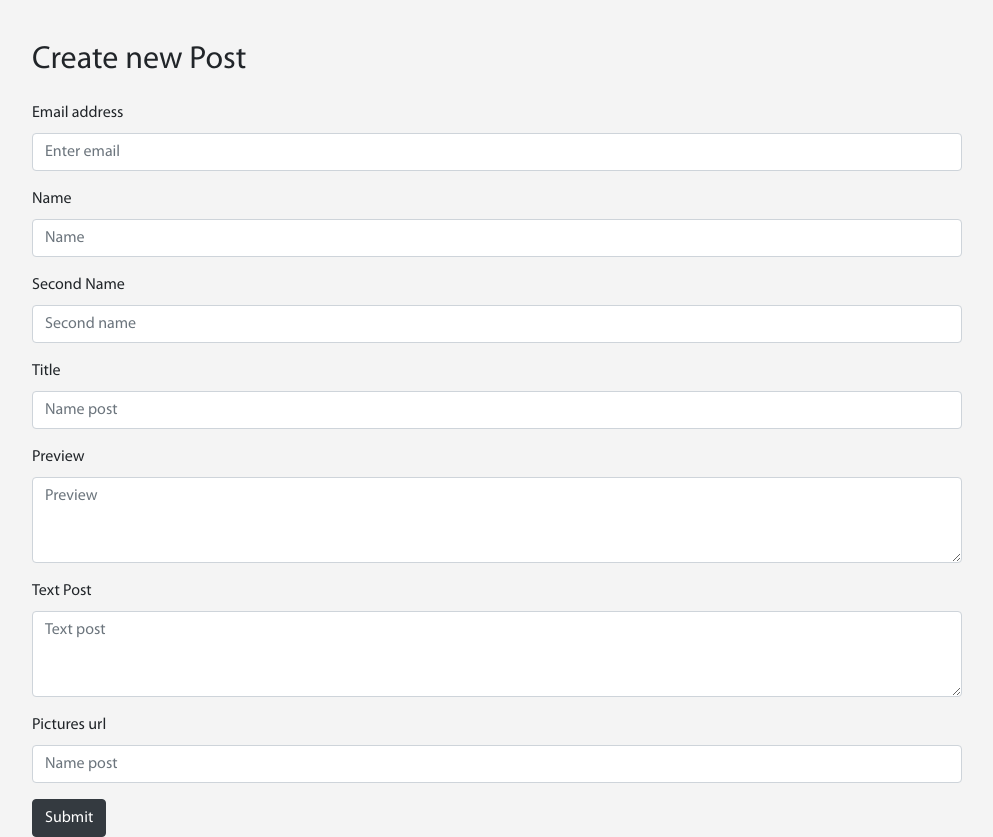
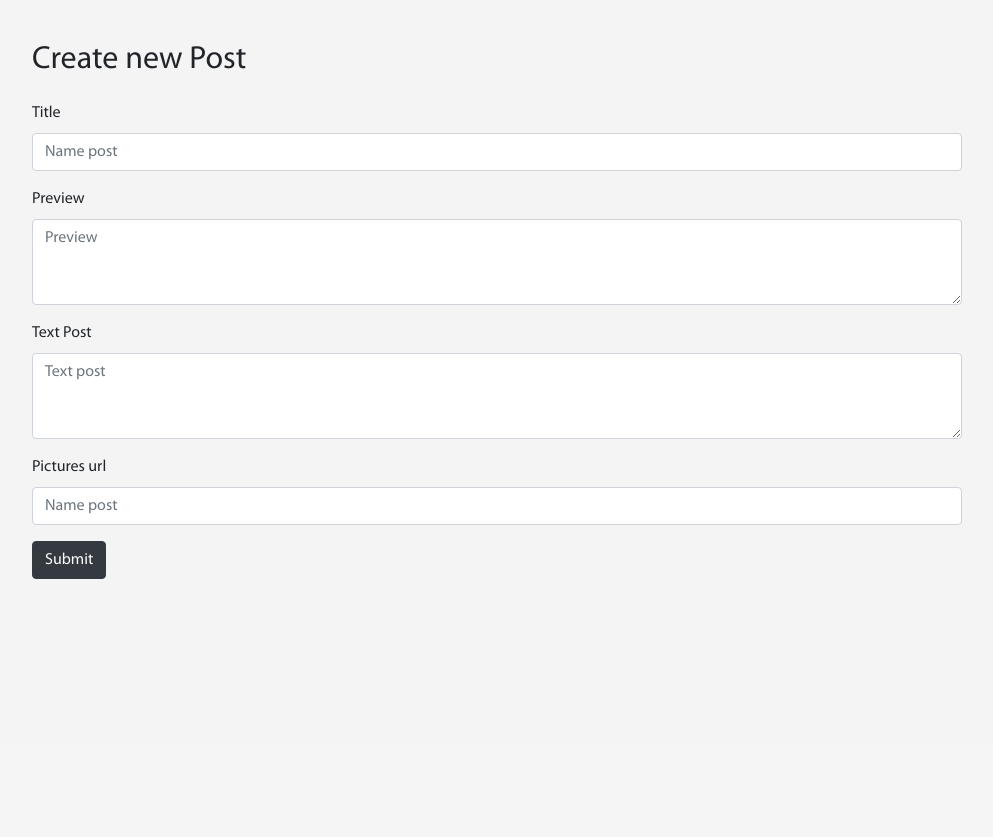
Before and after one commit to Denisova55/memory, a Django app: page /create_new_post/ in a window 1280 px wide. Shown: the part 55-892 px from the top of the page, without its empty margins (143-1136 px from the left). After the commit the page ends 634 px from the top, so only its background shows below. Run offline with Django 3.2, Linux system fonts and the light colour scheme; some libraries are stand-ins or nearby versions.

Commit message:
Измененная форма регистрации и создания поста

```diff
--- a/diplom/urls.py
+++ b/diplom/urls.py
@@ -18,7 +18,6 @@ from django.contrib import admin
 
 urlpatterns = [
     url(r'^admin/', admin.site.urls),
-    # url(r'^diplom/', include('mysite.urls')),
     url(r'', include('mysite.urls')),
     url(r'^markdownx/', include('markdownx.urls'))
 ]
--- a/mysite/forms.py
+++ b/mysite/forms.py
@@ -1,8 +1,37 @@
 from django import forms
 from .models import *
+from django.contrib.auth.forms import UserCreationForm
 
 
 class PostForm(forms.ModelForm):
     class Meta:
         model = Post
-        fields = ('name', 'second_name', 'email','title', 'preview', 'text_post', 'pictures', )
+        fields = ('title', 'preview', 'text_post', 'pictures', )
+
+
+class UserCreationForm(UserCreationForm):
+    city = forms.CharField(label="City", max_length=50, required=True)
+    country = forms.CharField(label="Country", max_length=100, required=True)
+    first_name = forms.CharField(label="First name", max_length=50, required=True)
+    second_name = forms.CharField(label="Second name", max_length=50, required=True)
+    age = forms.CharField(label="Age", max_length=3, required=True)
+    contacts = forms.CharField(label="Contacs", max_length=200, required=False)
+
+    class Meta:
+        model = User
+        fields = ("username", "email", "password1", "password2", "city", "first_name", "second_name", "age", "country",
+                  "contacts")
+
+    def save(self, commit=True):
+        user = super(UserCreationForm, self).save(commit=False)
+        user.email = self.cleaned_data["email"]
+        user.city = self.cleaned_data["city"]
+        user.country = self.cleaned_data["country"]
+        user.first_name = self.cleaned_data["first_name"]
+        user.second_name = self.cleaned_data["second_name"]
+        user.age = self.cleaned_data["age"]
+        user.contacts = self.cleaned_data["contacts"]
+
+        if commit:
+            user.save()
+        return user
--- a/mysite/models.py
+++ b/mysite/models.py
@@ -6,12 +6,13 @@ from django.urls import reverse
 from django.db.models.signals import post_save
 from django.dispatch import receiver
 
+
 class Post(models.Model):
-    email = models.EmailField(verbose_name="email", db_index=True)
-    name = models.ForeignKey(User, on_delete=models.CASCADE, verbose_name="Имя", db_index=True)
-    second_name = models.CharField(verbose_name="Фамилия", max_length=150, db_index=True)
+    email = models.EmailField(verbose_name="email", db_index=True, blank=True)
+    name = models.ForeignKey(User, on_delete=models.CASCADE, verbose_name="Имя", db_index=True, blank=True)
+    second_name = models.CharField(verbose_name="Фамилия", max_length=150, db_index=True, blank=True)
     title = models.CharField(verbose_name="Заголовок", max_length=500)
-    preview = models.CharField(verbose_name= "Тизер", max_length=500, blank=True ,db_index=True)
+    preview = models.CharField(verbose_name= "Тизер", max_length=500, blank=True, db_index=True)
     text_post = MarkdownxField(verbose_name= "Текст поста", blank=True, db_index=True)
     CHOICE_TO_STAR = (
         (True, 'Пост известной личности'),
--- a/mysite/templates/mysite/create_new_post.html
+++ b/mysite/templates/mysite/create_new_post.html
@@ -10,18 +10,6 @@
 <form action="." method="POST" class="post-form">
  {% csrf_token %}
     {{ post_form.errors }}
-    <div class="form-group">
-    <label for="exampleInputEmail1">Email address</label>
-    <input name="email" type="email" class="form-control" id="exampleInputEmail1" aria-describedby="emailHelp" placeholder="Enter email">
-  </div>
-    <div class="form-group">
-    <label for="exampleFormControlInput1">Name</label>
-    <input name="title" type="text" class="form-control" id="exampleFormControlInput1" placeholder="Name">
-  </div>
-    <div class="form-group">
-    <label for="exampleFormControlInput2">Second Name</label>
-    <input name="title" type="text" class="form-control" id="exampleFormControlInput2" placeholder="Second name">
-  </div>
  <div class="form-group">
     <label for="exampleFormControlInput3">Title</label>
     <input name="title" type="text" class="form-control" id="exampleFormControlInput3" placeholder="Name post">
--- a/mysite/views.py
+++ b/mysite/views.py
@@ -5,7 +5,7 @@ from django.core.paginator import Paginator, PageNotAnInteger, EmptyPage
 from django.contrib.auth import authenticate, login, logout
 from django.contrib import messages
 from django.contrib import auth
-from django.contrib.auth.forms import UserCreationForm
+# from django.contrib.auth.forms import UserCreationForm
 
 
 def posts_list(request):
@@ -21,10 +21,12 @@ def posts_list(request):
         posts = paginator.page(paginator.num_pages)
     return render(request, 'mysite/posts_list.html', context={'posts': posts, 'page': page})
 
+
 def post_detail(request, post_id):
     """Страница поста"""
     post = get_object_or_404(Post, id=post_id)
     return render(request, 'mysite/post_detail.html', context={'post': post})
+
 
 def create_new_post(request):
     """Создание нового поста"""
@@ -40,6 +42,7 @@ def create_new_post(request):
     else:
         post_form = PostForm()
         return render(request, 'mysite/create_new_post.html', context={'post_form': post_form})
+
 
 def registration(request):
     """Регистрация пользователя"""
@@ -66,6 +69,7 @@ def log_in(request):
             messages.error(request, 'Error wrong username/password')
     return render(request, 'mysite/log_in.html')
 
+
 def log_out(request):
     """Выход авторизованного пользователя из системы"""
     auth.logout(request)
```
Also changed, not shown: db.sqlite3.
